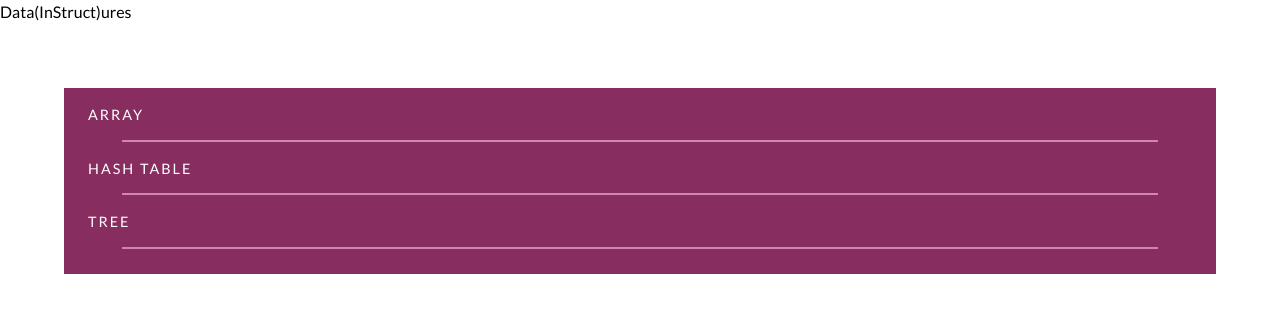
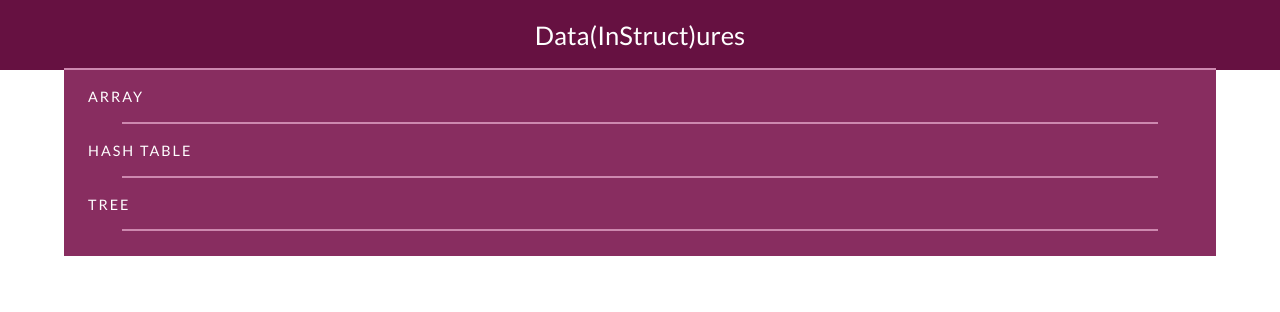
Before and after one commit to JessicaBlaine/DataInStructures, a website built with webpack: page index.html in a window 1280 px wide. Built offline with nearby package versions, Linux system fonts and the light colour scheme.

Commit message:
css for site header

```diff
--- a/css/app.css
+++ b/css/app.css
@@ -1,11 +1,22 @@
 
-header {
+.site-header {
   font-family: "Lato", sans-serif;
+  position: relative;
+  color: white;
+  font-size: 1.6rem;
+  padding: 1rem 0;
+  background: #661141;
+}
+
+.site-header h1 {
+  width: 800px;
+  margin: 0 auto;
+  text-align: center;
 }
 
 .accordion {
   min-width: 800px;
-  margin: 4rem auto;
+  margin: 0 auto 4rem auto;
   width: 90%;
   font-family: "Lato", sans-serif;
   background: #f4f4f4;
@@ -27,6 +38,8 @@ header {
   cursor: pointer;
   transition: .2s ease;
 }
+
+.site-header:after,
 .accordion__copy:after,
 .accordion__title:after {
   content:'';
--- a/index.html
+++ b/index.html
@@ -8,11 +8,13 @@
     <link href='https://fonts.googleapis.com/css?family=Lato:300,300italic,400,400italic,700' rel='stylesheet' type='text/css'>
     <script type="text/javascript" src="./javascript/bundle.js"></script>
   </head>
-  <header>
-    <h1>Data(InStruct)ures</h1>
-  </header>
   <body>
+    <header class="site-header">
+      <h1>Data(InStruct)ures</h1>
+    </header>
+
     <div id="root" class="accordion">
+
       <div class="accordion__item array-info">
         <h3 class="accordion__title js-title">Array</h3>
         <div class="content accordion__copy js-copy">
@@ -34,7 +36,7 @@
         </div>
       </div>
 
-      <div class="accordion__item"/>
+      <div class="accordion__item"></div>
 
     <div/>
   </body>
```
